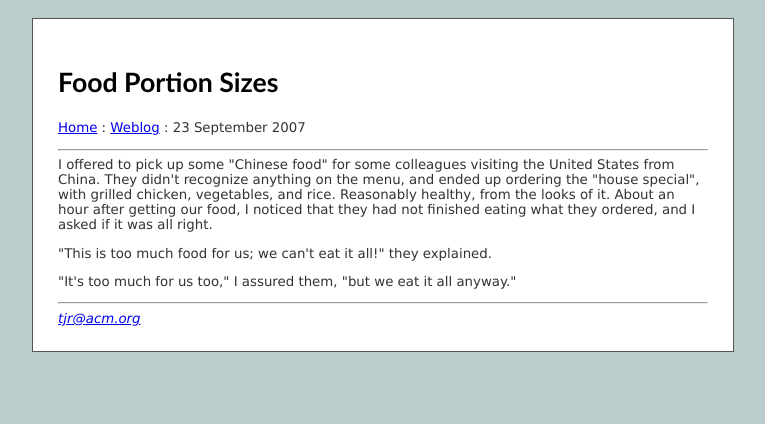
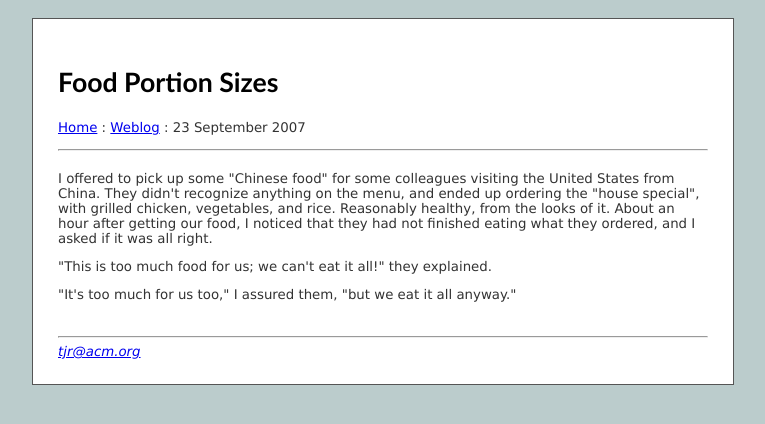
Before and after one commit to tjr/tjr.github.com, a Jekyll site: the page built from _posts/2007-09-23-food-portion-sizes.html, in a window 1280 px wide. Shown: the top 424 px of the page, without its empty margins (257-1022 px from the left). Built offline with Jekyll 4.4.1, drawn with Linux system fonts in a browser that asks for light colours.

Commit message:
style edit

```diff
--- a/_layouts/weblogentry.html
+++ b/_layouts/weblogentry.html
@@ -14,7 +14,7 @@
 
 <hr>
 
-<div class="blogcontent">
+<div id="blogcontent">
 {{ content }}
 </div>
 
--- a/modern.css
+++ b/modern.css
@@ -13,6 +13,11 @@ body {
 	 text-align: left;
 	 padding: 25px;
 	 border: 1px solid #555;
+}
+
+#blogcontent {
+  padding-top: 1em;
+  padding-bottom: 1em;
 }
 
 div.nav {
```
